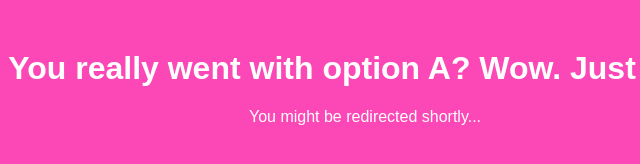
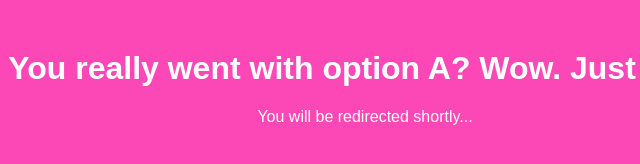
Before and after one commit to dpayne3921/button-selection-website, a plain HTML site: page option1.html in a window 1280 px wide. Shown: the full height of the page, 275-915 px from the left. Drawn offline with Linux system fonts and the light colour scheme.

Commit message:
Update website fileextras

```diff
--- a/option1.html
+++ b/option1.html
@@ -8,7 +8,7 @@
 </head>
 <body>
     <h1 id="message"></h1>
-    <p> You might be redirected shortly...</p>
+    <p> You will be redirected shortly...</p>
     <script>
         const messages = [
             "Congrats! You picked option A!",
```
Also changed, not shown: option2.html (+1 -1 lines).
